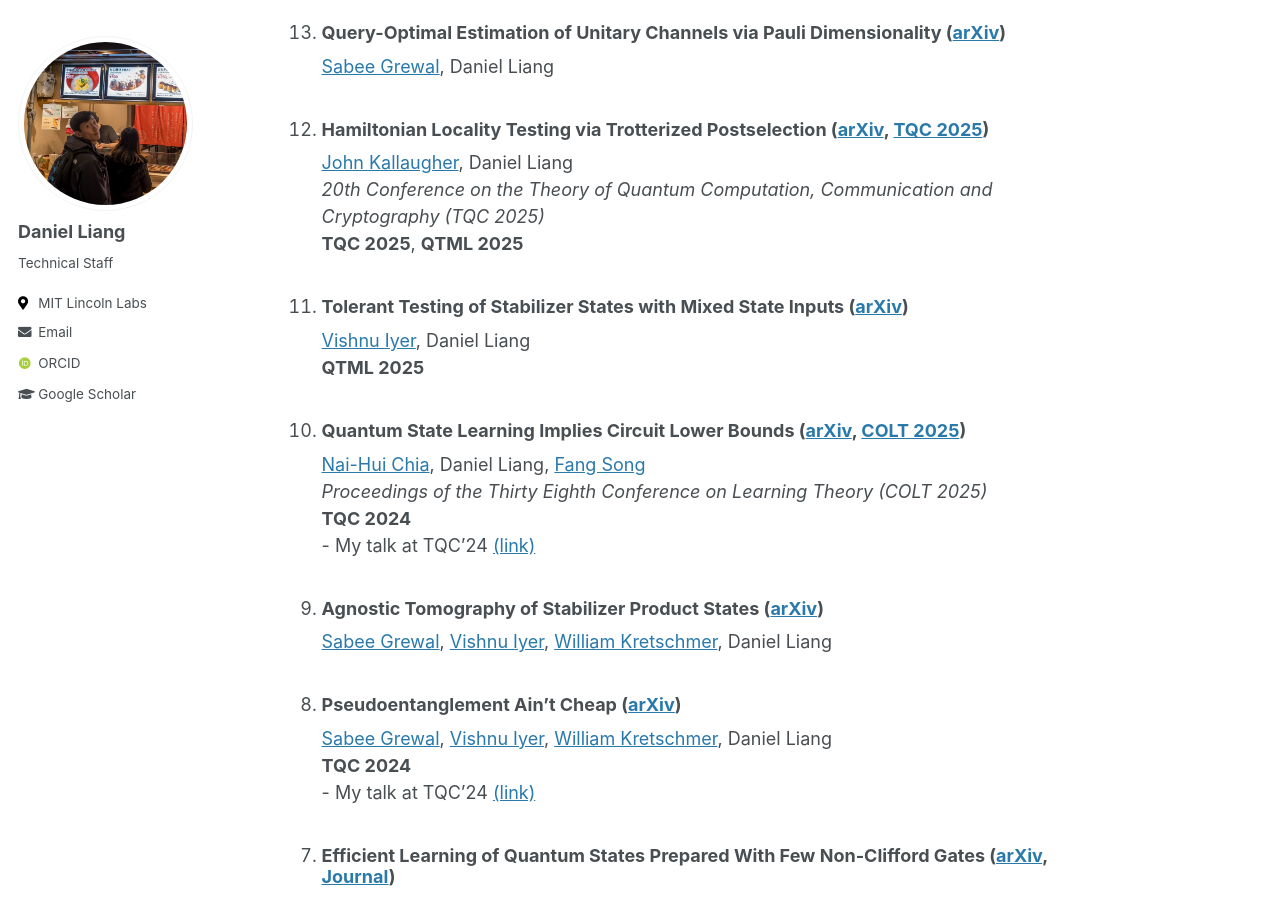
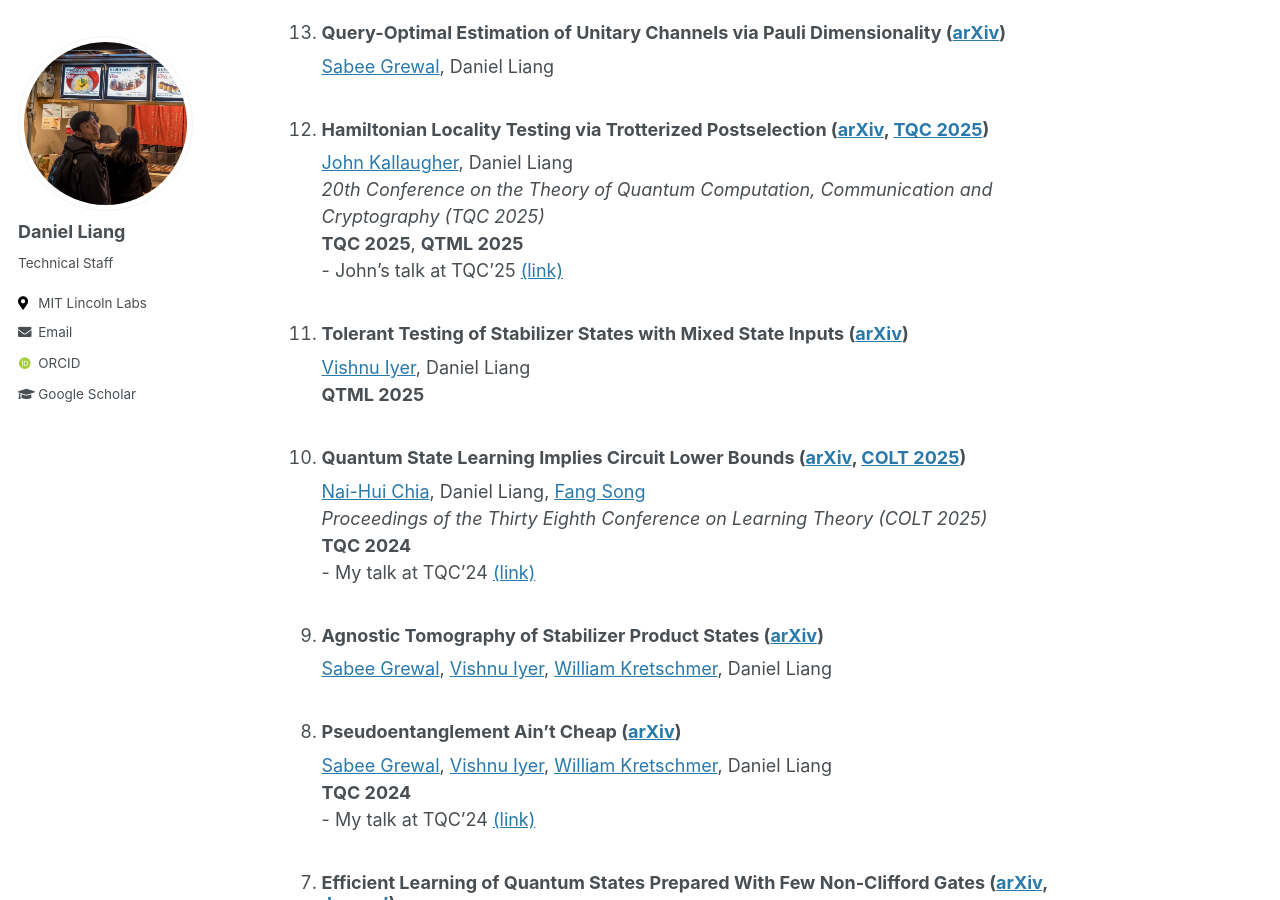
Before and after one commit to Daniel-You-Liang/Daniel-You-Liang.github.io, a Jekyll site: the page built from _pages/about.md, in a window 1280 px wide and 900 px high, scrolled down 608 px. Built offline with Jekyll 4.4.1, drawn with Linux system fonts in a browser that asks for light colours; some web fonts are replaced.

Commit message:
John's tqc talk

```diff
--- a/_pages/about.md
+++ b/_pages/about.md
@@ -18,7 +18,7 @@ Publications \[Author Order is Alphabetical unless specified by an asterisk (*)\
 1. ### Query-Optimal Estimation of Unitary Channels via Pauli Dimensionality ([arXiv](https://arxiv.org/abs/2510.00168))
 [Sabee Grewal](https://sabeegrewal.com/), Daniel Liang
 1. ### Hamiltonian Locality Testing via Trotterized Postselection ([arXiv](https://arxiv.org/abs/2505.06478), [TQC 2025](https://drops.dagstuhl.de/entities/document/10.4230/LIPIcs.TQC.2025.10))
-[John Kallaugher](https://far-qc.sandia.gov/staff/john-kallaugher/), Daniel Liang<br />*20th Conference on the Theory of Quantum Computation, Communication and Cryptography (TQC 2025)*<br />**TQC 2025**, **QTML 2025**
+[John Kallaugher](https://far-qc.sandia.gov/staff/john-kallaugher/), Daniel Liang<br />*20th Conference on the Theory of Quantum Computation, Communication and Cryptography (TQC 2025)*<br />**TQC 2025**, **QTML 2025**<br /> - John's talk at TQC'25 [(link)](https://www.youtube.com/watch?v=lna1zH5K4BY)
 1. ### Tolerant Testing of Stabilizer States with Mixed State Inputs ([arXiv](https://arxiv.org/abs/2411.08765))
 [Vishnu Iyer](https://vishnuiyer.org/), Daniel Liang<br />**QTML 2025**
 1. ### Quantum State Learning Implies Circuit Lower Bounds ([arXiv](https://arxiv.org/abs/2405.10242), [COLT 2025](https://proceedings.mlr.press/v291/chia25a.html))
```
